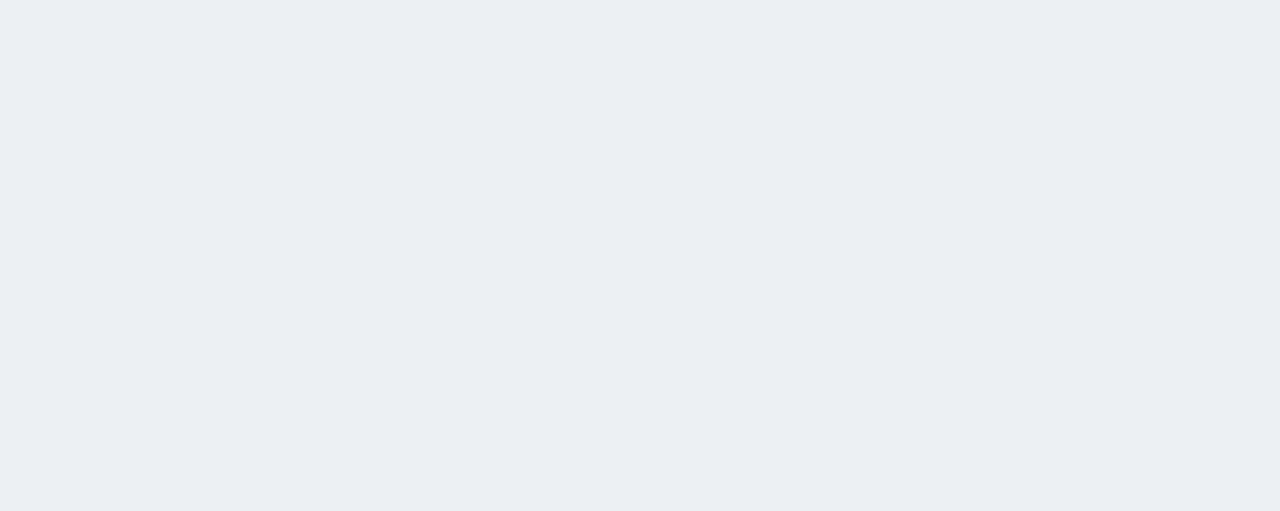
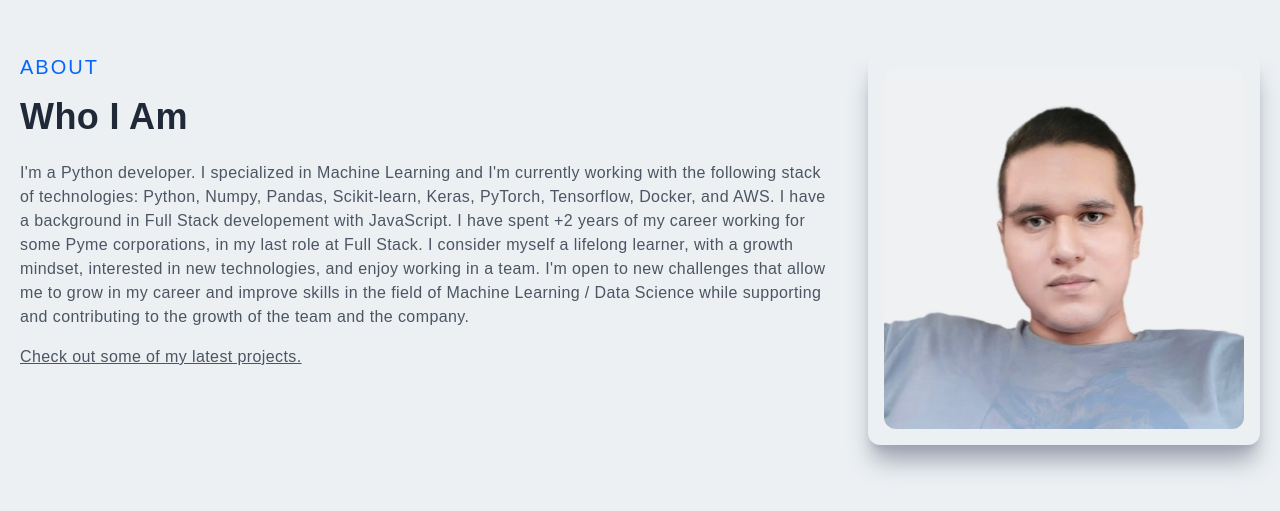
Before and after one commit to josedavidnup/Personal-Porfolio, a Next.js app: page / in a window 1280 px wide. Shown: the part 951-1462 px from the top of the page. Before the commit the page ends 800 px from the top, so only its background shows below. Built offline with nearby package versions, Linux system fonts and the light colour scheme.

Commit message:
about section

```diff
--- /dev/null
+++ b/components/About.jsx
@@ -0,0 +1,50 @@
+import React from 'react';
+import Image from 'next/image';
+import Link from 'next/link';
+import AboutImg from '../public/assets/about.jpeg';
+
+const About = () => {
+  return (
+    <div id='about' className='w-full md:h-screen p-2 flex items-center py-16'>
+      <div className='max-w-[1240px] m-auto md:grid grid-cols-3 gap-8'>
+        <div className='col-span-2'>
+          <p className='uppercase text-xl tracking-widest text-[#0566FE]'>
+            About
+          </p>
+          <h2 className='py-4'>Who I Am</h2>
+          <p className='py-2 text-gray-600'>
+            I'm a Python developer. I specialized in Machine Learning and I'm
+            currently working with the following stack of technologies: Python,
+            Numpy, Pandas, Scikit-learn, Keras, PyTorch, Tensorflow, Docker, and
+            AWS. I have a background in Full Stack developement with JavaScript.
+            I have spent +2 years of my career working for some Pyme
+            corporations, in my last role at Full Stack. I consider myself a
+            lifelong learner, with a growth mindset, interested in new
+            technologies, and enjoy working in a team. I'm open to new
+            challenges that allow me to grow in my career and improve skills in
+            the field of Machine Learning / Data Science while supporting and
+            contributing to the growth of the team and the company.
+          </p>
+          {/* <p className='py-2 text-gray-600'>
+            I started web developement in 2017 managing multiple e-commerce
+            websites on CMS platforms such as WordPress, BigCommerce, and
+            Shopify. I have experience working directly with clients and taking
+            mock wireframes all the way to deployed applications. In my spare
+            time I run Code Commerce, a Youtube channel where I teach web
+            developement and various front-end technologies.
+          </p> */}
+          <Link href='/#projects'>
+            <p className='py-2 text-gray-600 underline cursor-pointer'>
+              Check out some of my latest projects.
+            </p>
+          </Link>
+        </div>
+        <div className='w-full h-auto m-auto shadow-xl shadow-gray-400 rounded-xl flex items-center justify-center p-4 hover:scale-105 ease-in duration-300'>
+          <Image src={AboutImg} className='rounded-xl' alt='Jose David Nuñez' />
+        </div>
+      </div>
+    </div>
+  );
+};
+
+export default About;
--- a/pages/index.js
+++ b/pages/index.js
@@ -1,6 +1,7 @@
 import Head from 'next/head';
 import Navbar from '../components/Navbar';
 import Main from '../components/Main';
+import About from '../components/About';
 
 export default function Home() {
   return (
@@ -17,6 +18,7 @@ export default function Home() {
       </Head>
       <Navbar />
       <Main />
+      <About />
     </div>
   );
 }
```
Also changed, not shown: public/assets/about.jpeg (added).
